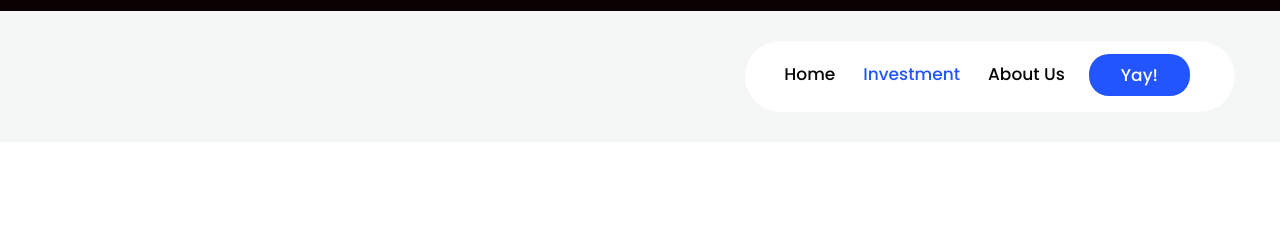
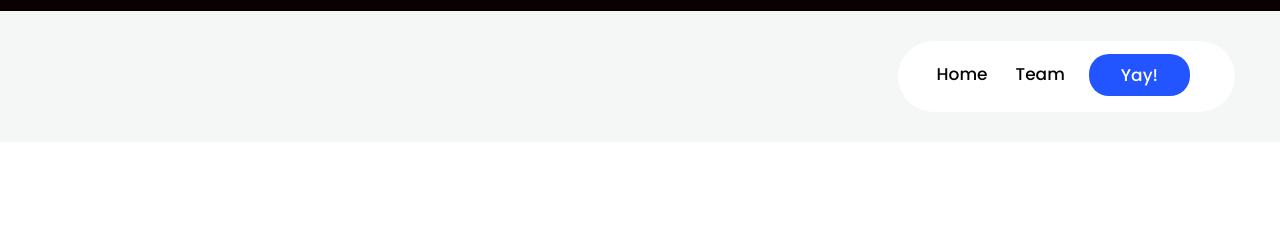
Before and after one commit to ossible/web, a plain HTML site: page team.html in a window 1280 px wide. Shown: the top 243 px of the page. Drawn offline with nearby package versions, Linux system fonts and the light colour scheme; files whose address does not match are found by name.

Commit message:
code simplify

```diff
--- a/team.html
+++ b/team.html
@@ -63,16 +63,12 @@
                            <li class="nav-item ">
                               <a class="nav-link" href="index.html">Home</a>
                            </li>
-                           <li class="nav-item active">
-                              <a class="nav-link" href="in.html">Investment</a>
-                           </li>
                            <li class="nav-item">
-                              <a class="nav-link" href="team.html">About Us</a>
+                              <a class="nav-link" href="team.html">Team</a>
                            </li>
                            <li class="nav-item login_btn">
                               <a class="nav-link" href="index.html">Yay!</a>
                            </li>
-
                         </ul>
                      </div>
                   </nav>
```
